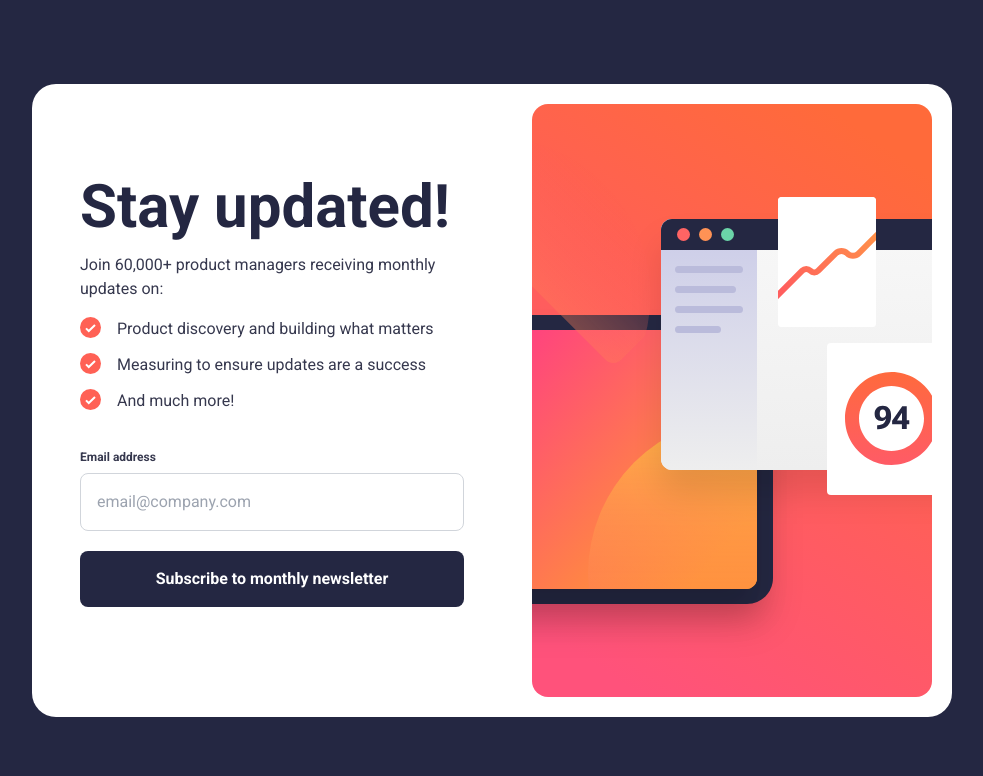
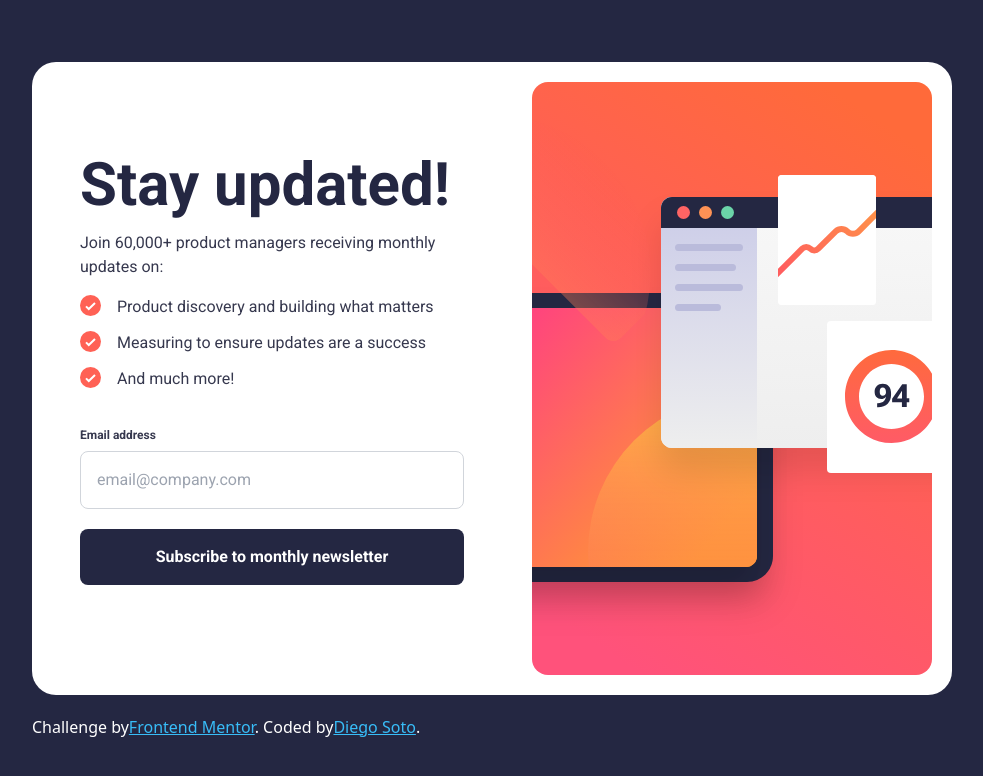
Before and after one commit to DiegoLeonardoSoto/frontend-mentors, a React (Vite) app: page / in a window 1280 px wide. Shown: the top 776 px of the page, without its empty margins (148-1131 px from the left). Built offline with nearby package versions, Linux system fonts and the light colour scheme.

Commit message:
fix icons and  add attributions

```diff
--- a/src/App.tsx
+++ b/src/App.tsx
@@ -2,6 +2,7 @@ import './App.css'
 import { BrowserRouter, Route, Routes } from 'react-router-dom'
 import SignUpPage from './pages/SignUpPage'
 import SuccessPage from './pages/SuccessPage'
+import Attributions from './components/Attributions'
 
 function App() {
   return (
@@ -12,6 +13,7 @@ function App() {
           <Route path="/success" element={<SuccessPage />} />
         </Routes>
       </BrowserRouter>
+      <Attributions />
     </>
   )
 }
--- /dev/null
+++ b/src/components/Attributions.tsx
@@ -0,0 +1,25 @@
+const Attributions = () => {
+  return (
+    <div className="sm pt-5 text-white">
+      Challenge by
+      <a
+        className="text-sky-400 underline"
+        href="https://www.frontendmentor.io?ref=challenge"
+        target="_blank"
+      >
+        Frontend Mentor
+      </a>
+      . Coded by
+      <a
+        className="text-sky-400 underline"
+        href="https://www.frontendmentor.io/profile/DiegoLeonardoSoto"
+        target="_blank"
+      >
+        Diego Soto
+      </a>
+      .
+    </div>
+  )
+}
+
+export default Attributions
--- a/src/components/SignUpContainer.tsx
+++ b/src/components/SignUpContainer.tsx
@@ -7,13 +7,13 @@ const SignUpContainer = () => {
       <div className="sm:p-5">
         <img
           className="sm:hidden w-[-webkit-fill-available]"
-          src="../public/assets/images/illustration-sign-up-mobile.svg"
+          src="./assets/images/illustration-sign-up-mobile.svg"
           alt=""
         />
 
         <img
           className="hidden sm:block"
-          src="../public/assets/images/illustration-sign-up-desktop.svg"
+          src="./assets/images/illustration-sign-up-desktop.svg"
           alt=""
         />
       </div>
--- a/src/pages/SuccessPage.tsx
+++ b/src/pages/SuccessPage.tsx
@@ -12,11 +12,12 @@ const SuccessPage = () => {
 
   return (
     <form
+      autoComplete="off"
       onSubmit={onSubmit}
       className="flex flex-col bg-white  h-screen  sm:h-auto sm:p-16 sm:max-w-lg sm:gap-y-8 sm:rounded-3xl font-roboto justify-around px-8"
     >
       <div className="flex flex-col gap-y-8 sm:gap-y-7">
-        <img className="w-fit" src="../public/assets/images/icon-success.svg" />
+        <img className="w-fit" src="./assets/images/icon-success.svg" />
         <h1 className="text-4xl sm:text-6xl font-bold text-darkSlateGrey">
           Thanks for subscribing!
         </h1>
```
